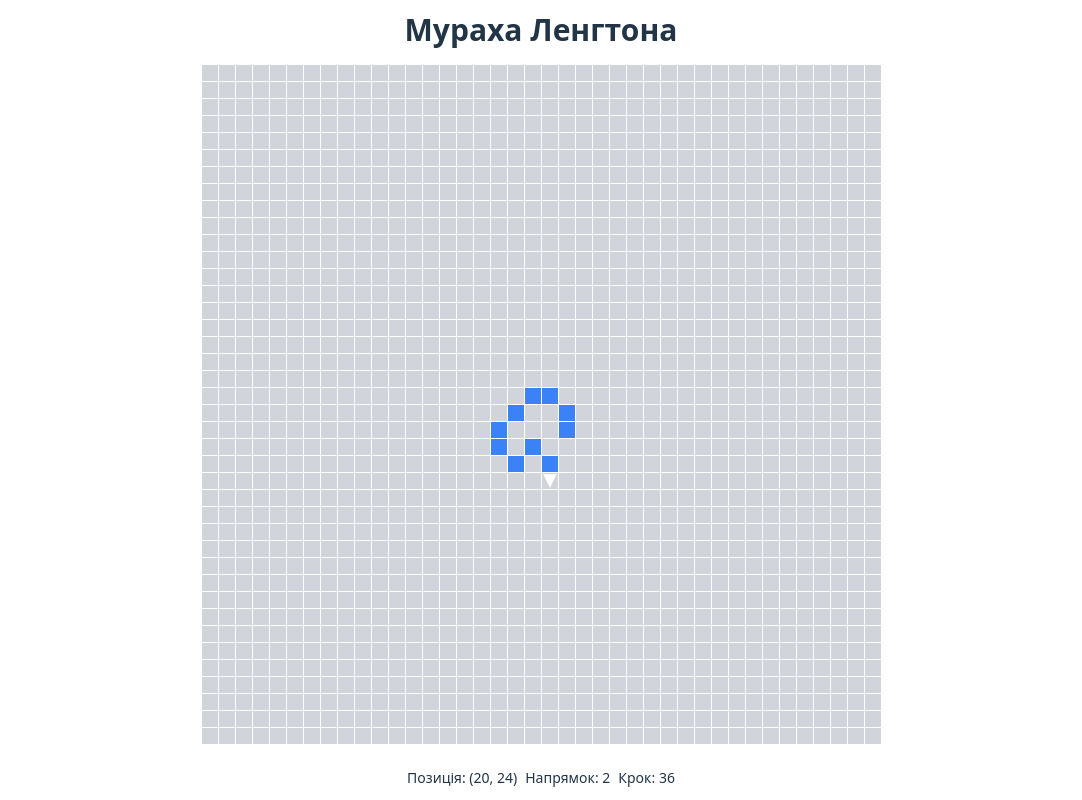
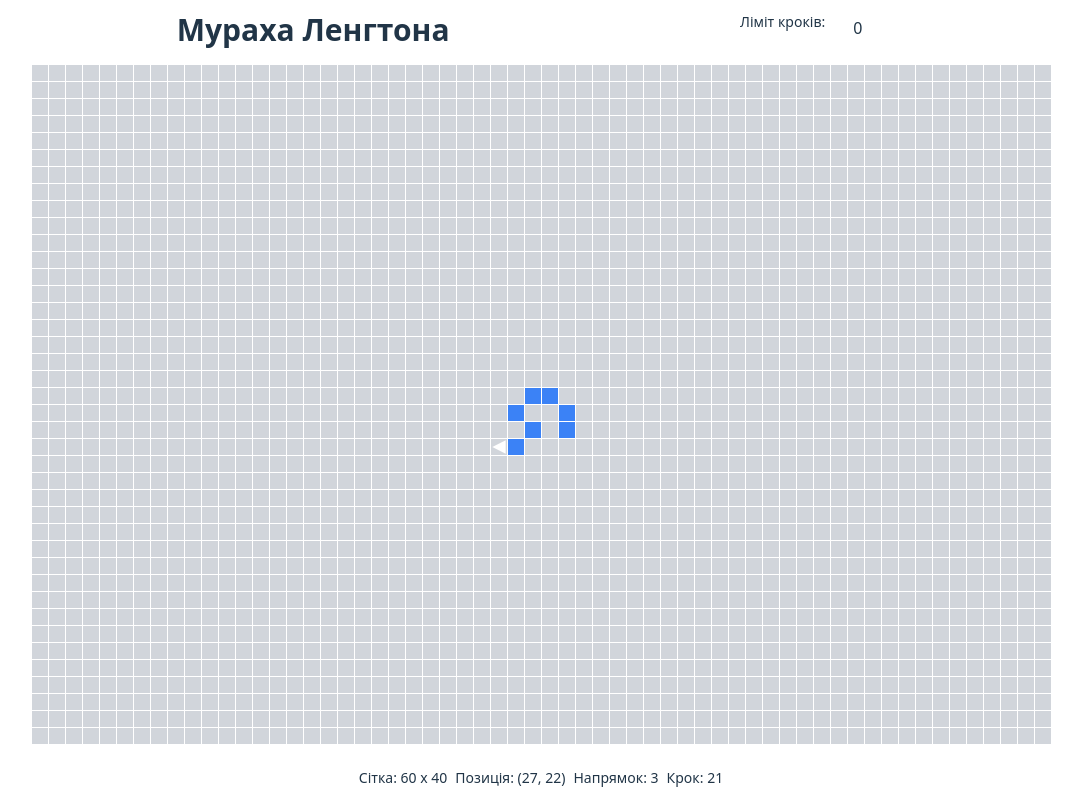
Before and after one commit to sselesnes/langton-s-ant, a React (Vite) app: page / in a window 1280 px wide. Shown: the whole page, without its empty margins (99-1181 px from the left). Built offline with nearby package versions, Linux system fonts and the light colour scheme.

Commit message:
temp limit

```diff
--- a/src/App.tsx
+++ b/src/App.tsx
@@ -1,6 +1,6 @@
 import { useState, useEffect } from "react";
 
-const gridSize = [40, 40]; // rows [y], columns[x]
+const gridSize = [40, 60]; // rows [y], columns[x]
 
 const antDir = [
   { dx: 0, dy: -1 }, // 0: up
@@ -15,10 +15,11 @@ export default function App() {
     y: Math.round(gridSize[0] / 2),
     dir: 0,
     count: 0,
+    limit: 0,
   });
 
   const [gridData, setGridData] = useState(() =>
-    // створюємо rows [y] та заповнюємо кожен з cells [x]
+    // створюємо rows [y] та заповнюємо кожен з cells (columns) [x]
     Array.from({ length: gridSize[0] }, () => Array.from({ length: gridSize[1] }, () => 0))
   );
 
@@ -32,7 +33,7 @@ export default function App() {
           return prevAnt;
         }
 
-        // глибока копія для стану (React immutability)
+        // копія (глибока) для стану (React immutability)
         const newGridData = gridData.map(row => [...row]);
 
         let newDir;
@@ -58,7 +59,7 @@ export default function App() {
       });
     };
 
-    const intervalId = setInterval(step, 150);
+    const intervalId = setInterval(step, 250);
 
     return () => clearInterval(intervalId);
   }, [gridData, ant]);
@@ -66,7 +67,20 @@ export default function App() {
   return (
     <>
       <div className="flex flex-col justify-center gap-px max-w-[95vw] mx-auto">
-        <h1 className="text-3xl font-bold mb-4 text-center">Мураха Ленгтона</h1>
+        <div className="flex justify-around">
+          <h1 className="text-3xl font-bold mb-4 text-center">Мураха Ленгтона</h1>
+          <div className="flex flex-col w-20 bg-blue md:flex-row md:w-auto md:h-8">
+            <label htmlFor="count" className="text-sm ">
+              Ліміт кроків:
+            </label>
+            <input
+              type="number"
+              className="w-20 border border-none bg-inherit rounded-sm text-center"
+              value={ant.limit}
+              onChange={e => setAntLimit(Number(e.target.value))}
+            />
+          </div>
+        </div>
         {gridData.map((rowArray, rowIndex) => (
           <div key={rowIndex} className="flex gap-px">
             {rowArray.map((cellValue, colIndex) => (
@@ -81,6 +95,9 @@ export default function App() {
         ))}
       </div>
       <div className="flex justify-center w-full gap-2 mt-6 text-sm">
+        <p>
+          Сітка: {gridSize[1]} х {gridSize[0]}
+        </p>
         <p>
           Позиція: ({ant.x}, {ant.y})
         </p>
```
